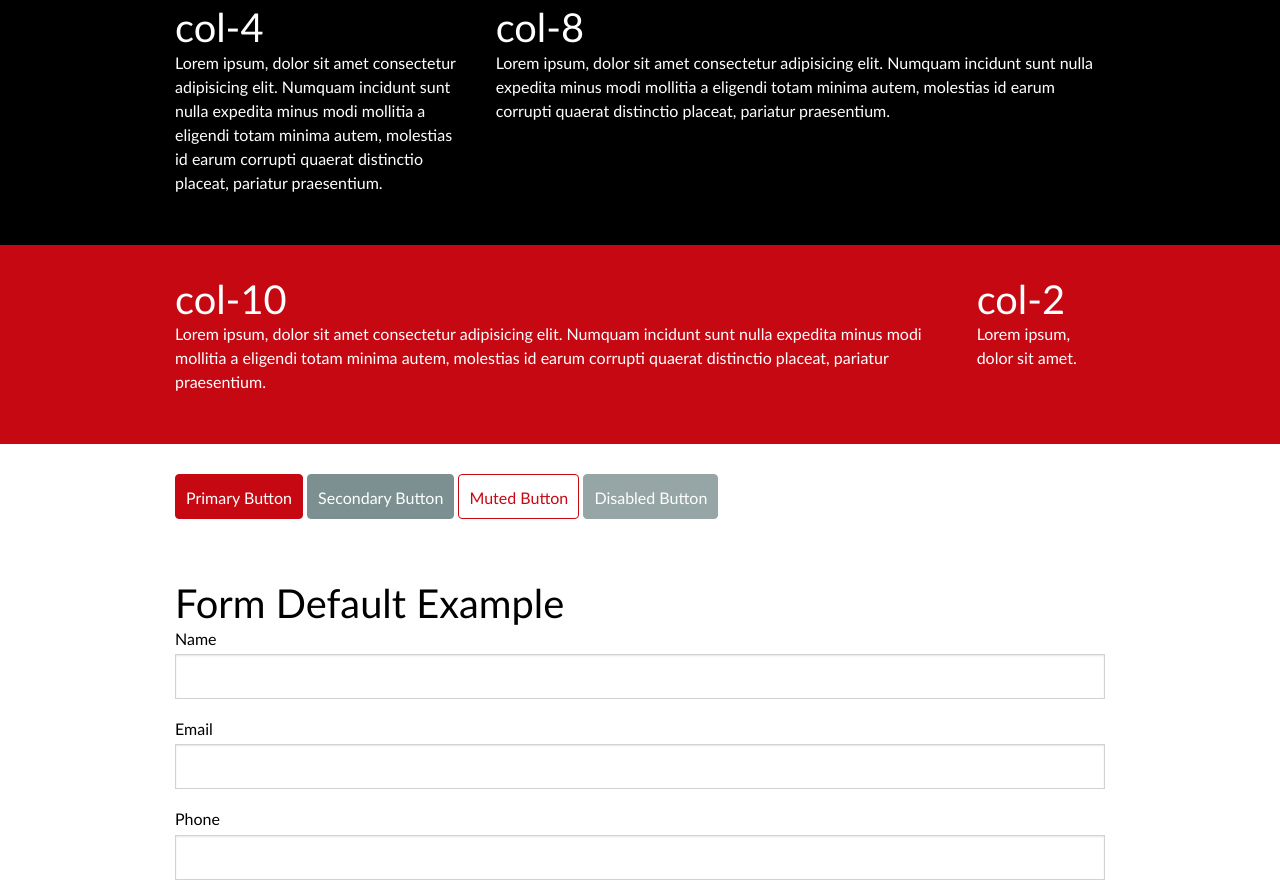
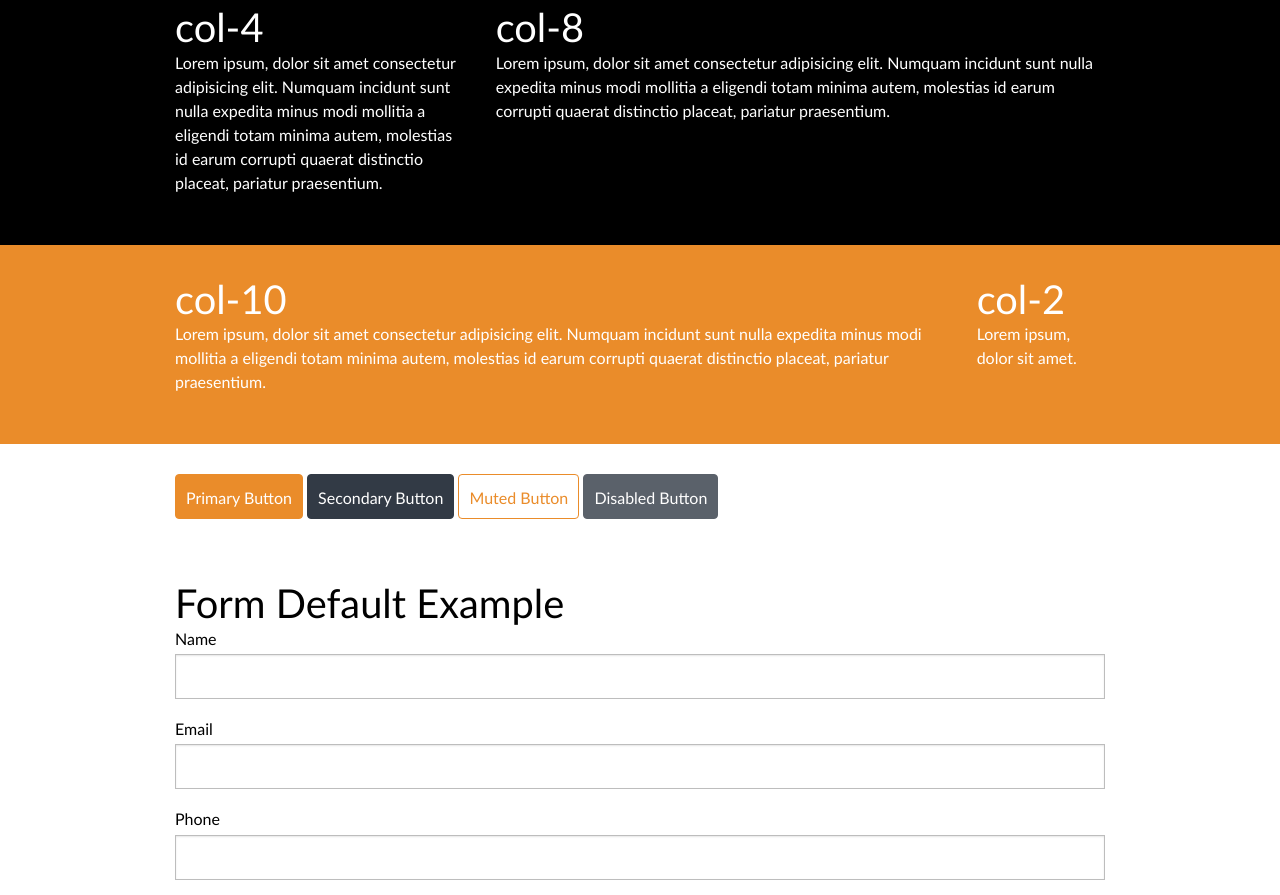
Before and after one commit to brianotoole/dts-pardot, a website built with webpack: page index.html in a window 1280 px wide. Shown: the part 801-1696 px from the top of the page. Built offline with nearby package versions, Linux system fonts and the light colour scheme.

Commit message:
add brand styles to variables

```diff
--- a/src/scss/base/_global.scss
+++ b/src/scss/base/_global.scss
@@ -11,8 +11,8 @@ html {
 }
 
 body {
-  background: #fff;
-  color: $color-body;
+  background: $color__white;
+  color: $color__body;
   font-family: $font-body;
   font-size: $font-base-font-size;
   font-weight: 300;
@@ -26,10 +26,10 @@ img {
 
 a {
   text-decoration: none;
-  color: $color-primary;
+  color: $color__primary;
   transition: 0.2s color ease-out;
   &:hover {
-    color: $color-primary-dark;
+    color: $color__primary--dark;
   }
 }
 
@@ -53,17 +53,17 @@ a {
 
   &--primary {
     color: white;
-    background-color: $color-primary;
+    background-color: $color__primary;
   }
 
   &--secondary {
     color: white;
-    background-color: $color-secondary;
+    background-color: $color__secondary;
   }
 
   &--white {
     color: black;
-    background-color: $color-white;
+    background-color: $color__white;
   }
 
   &--black {
--- a/src/scss/base/_variables.scss
+++ b/src/scss/base/_variables.scss
@@ -5,18 +5,37 @@
 /*********************************************************
     Colors
 *********************************************************/
-$color-primary: #c60813;
-$color-secondary: #7c9091;
-$color-white: #ffffff;
-$color-body: #222;
+// color names
+$orange: #ea8c2a;
+$blue:   #323a45;
+$l-blue: #bfe0f7;
+$gold:   #fdbf29;
+$navy:   #1a2940;
+$white:  #ffffff;
+$black:  #111111;
+$grey:   #cfcfcf;
+$l-grey: #e6e6e6;
+$red:    #ff3434;
+$green:    green;
 
-$color-primary-dark: darken($color-primary, 15%);
-$color-secondary-dark: darken($color-secondary, 15%);
-$color-white-dark: darken($color-white, 15%);
+// brand colors
+$color__primary:     $orange;
+$color__secondary:   $blue;
+$color__tertiary:    $navy;
+$color__accent:      $l-blue;
+$color__body:        $black;
+$color__border:      $grey;
+$color__white:       $white;
+$color__grey:        $l-grey;
+$color-success:      $green;
+$color-error:        $red;
 
-$color-border-base: rgba($color-body, 0.2);
-$color-success: green;
-$color-error: red;
+// brand colors--darkens
+$color__primary--dark: darken($color__primary, 7%);
+$color__secondary--dark: darken($color__secondary, 7%);
+$color__tertiary--dark: darken($color__tertiary, 7%);
+$color__body--dark: darken($color__body, 7%);
+$color__border--dark: darken($color__border, 7%);
 
 /*********************************************************
     Typography
--- a/src/scss/layouts/_buttons.scss
+++ b/src/scss/layouts/_buttons.scss
@@ -8,10 +8,10 @@
     height: rem(45);
     line-height: rem(45);
     font-size: font-scale(0);
-    color: $color-white;
-    background-color: $color-primary;
+    color: $color__white;
+    background-color: $color__primary;
     border-radius: rem(4);
-    border: 1px solid $color-primary;
+    border: 1px solid $color__primary;
     text-decoration: none;
     text-align: center;
     white-space: nowrap;
@@ -20,25 +20,25 @@
     &:hover,
     &:focus {
         text-decoration: none;
-        color: $color-white;
-        background-color: $color-primary-dark;
+        color: $color__white;
+        background-color: $color__primary--dark;
     }
     &--secondary {
-        background-color: $color-secondary;
-        border-color: $color-secondary;
+        background-color: $color__secondary;
+        border-color: $color__secondary;
         &:hover,
         &:focus {
-            background-color: $color-secondary-dark;
+            background-color: $color__secondary--dark;
         }
     }
     &--muted {
-        color: $color-primary;
+        color: $color__primary;
         background-color: transparent;
-        border-color: $color-primary;
+        border-color: $color__primary;
         &:hover,
         &:focus {
-            background-color: $color-primary;
-            border-color: $color-primary-dark;
+            background-color: $color__primary;
+            border-color: $color__primary--dark;
         }
     }
     &--large {
--- a/src/scss/layouts/_header.scss
+++ b/src/scss/layouts/_header.scss
@@ -5,7 +5,7 @@
   position: absolute;
   width: 100%;
   padding: 15px 0;
-  background-color: $color-primary;
+  background-color: $color__primary;
   z-index: 2;
   transition: background-color 0.4s ease-out;
 
@@ -16,13 +16,13 @@
   &--is-fixed {
     @include bp_md {
       position: fixed;
-      background-color: $color-primary-dark;
+      background-color: $color__primary--dark;
     }
   }
 
   &--is-open {
     height: 100vh;
-    background-color: $color-primary-dark;
+    background-color: $color__primary--dark;
     z-index: 20;
   }
 
@@ -47,7 +47,7 @@
   }
 
   &__logo-text {
-    color: $color-white;
+    color: $color__white;
   }
 
   /**
--- a/src/scss/layouts/_hero.scss
+++ b/src/scss/layouts/_hero.scss
@@ -14,14 +14,14 @@
       bottom: 0;
       left: 0;
       width: 100%;
-      background: rgba($color-secondary, 0.6);
+      background: rgba($color__secondary, 0.6);
       z-index: 1;
     }
   }
 
   &--bg-gradient {
-    background-color: $color-secondary;
-    background-image: linear-gradient(120deg, $color-secondary, $color-secondary-dark);
+    background-color: $color__secondary;
+    background-image: linear-gradient(120deg, $color__secondary, $color__secondary--dark);
   }
 
   &__background-image {
@@ -43,7 +43,7 @@
     transform: translateY(-60%);
     left: 0;
     text-align: center;
-    color: $color-white;
+    color: $color__white;
     z-index: 10;
     @include bp_md {
       margin: 0 auto;
@@ -54,7 +54,7 @@
   &__title {
     font-weight: 300;
     font-size: 30px;
-    color: $color-white;
+    color: $color__white;
     margin-bottom: 10px;
     @include bp_md {
       font-size: rem(58);
--- a/src/scss/modules/_form.scss
+++ b/src/scss/modules/_form.scss
@@ -30,15 +30,15 @@ textarea {
     padding: 0 rem(10);
     font-family: inherit;
     font-size: 1rem;
-    color: $color-body;
-    border: 1px solid $color-border-base;
+    color: $color__body;
+    border: 1px solid $color__border--dark;
     border-radius: 0;
     box-shadow: inset 0 1px 2px rgba(10, 10, 10, .1);
     outline: none;
     transition: 0.2s all ease-out;
     &:focus,
     &:active {
-        border-color: $color-primary;
+        border-color: $color__primary;
     }
 }
 
--- a/src/scss/modules/_modal.scss
+++ b/src/scss/modules/_modal.scss
@@ -5,7 +5,7 @@
 .modal {
   position: fixed;
   z-index: 50;
-  background-color: rgba($color-primary, 0.97);
+  background-color: rgba($color__primary, 0.97);
   top: 0;
   bottom: 0;
   left: 0;
@@ -28,7 +28,7 @@
     width: 100%;
     top: 50%;
     transform: translateY(-50%);
-    color: $color-white;
+    color: $color__white;
   }
 
   &__title {}
@@ -40,13 +40,13 @@
     top: 30px;
     right: 30px;
     font-size: rem(28);
-    color: $color-white;
+    color: $color__white;
     transform: scaleX(1.2);
     transform-origin: 100% 0;
     cursor: pointer;
     transition: all 0.3s ease-out;
     &:hover {
-      color: darken($color-white, 10%);
+      color: darken($color__white, 10%);
     }
   }
 
--- a/webpack.config.js
+++ b/webpack.config.js
@@ -56,7 +56,7 @@ module.exports = {
       notify: false, // hide the notification
       host: 'localhost',
       port: 3000,
-      proxy: 'http://localhost/bem-webpack-boiler',
+      proxy: 'http://localhost/datis-pardot',
       files: [
             '**/*.html'
         ]
```
Also changed, not shown: dist/css/style.css.
